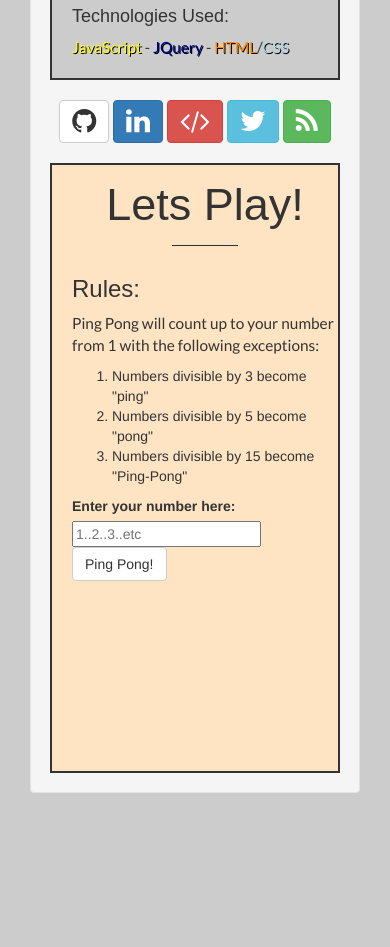
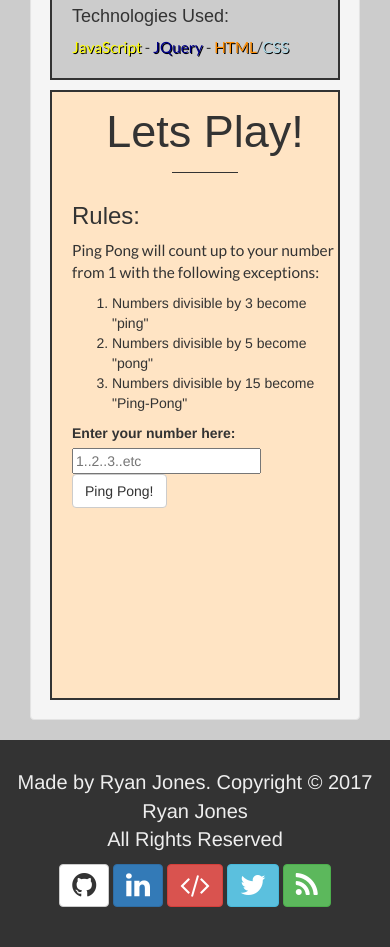
Before and after one commit to Znergy/ping-pong, a plain HTML site: page index.html in a window 390 px wide. Shown: the part 603-1550 px from the top of the page. Before the commit the page ends 1416 px from the top, so only its background shows below. Drawn offline with nearby package versions, Linux system fonts and the light colour scheme; files whose address does not match are found by name; a web font is replaced by a local one.

Commit message:
fix padding issues, make the site fully mobile responsive

```diff
--- a/css/styles.css
+++ b/css/styles.css
@@ -81,10 +81,8 @@ p {
   padding-bottom: 10px;
 }
 
-.social {
-  margin-top: 20px;
-  padding-bottom: 20px;
-  text-align: center;
+.col-md-3 {
+  padding-bottom: 10px;
 }
 
 /* Spans */
@@ -116,7 +114,7 @@ span.light-blue {
   height: auto;
   padding-left: 20px;
   padding-top: 20px;
-  padding-bottom: 140px;
+  padding-bottom: 56px;
   border: 2px solid #333;
 }
 
@@ -134,6 +132,35 @@ span.light-blue {
   margin-top: -5px;
   border-color: #333;
   padding-bottom: 10px;
+}
+
+#populateUL {
+  list-style-type: square;
+}
+
+/**** Footer ****/
+.footer {
+  height: auto;
+  color: #eee;
+  margin-top: 5px;
+  padding-top: 13px;
+  padding-bottom: 10px;
+  text-align: center;
+}
+
+.col-md-6 {
+  padding-bottom: 10px;
+}
+
+footer {
+  font-size: 20px;
+}
+
+.bg-black {
+  width: 100%;
+  padding-top: 10px;
+  padding-bottom: 20px;
+  background-color: #333;
 }
 
 
@@ -163,3 +190,10 @@ span.light-blue {
     padding-bottom: 180px;
   }
 }
+
+@media screen and (max-width: 997px) {
+
+  .btn-group {
+    padding-top: 20px;
+  }
+}
--- a/index.html
+++ b/index.html
@@ -42,24 +42,6 @@
               <h4>Technologies Used:</h4>
               <p><span class="yellow shadow">JavaScript</span> - <span class="dark-blue shadow">JQuery</span> - <span class="orange shadow">HTML</span>/<span class="light-blue shadow">CSS</span></p>
             </div>
-            <div class="social">
-              <!-- Font Awesome Icons for GitHub, etc. -->
-              <a class="btn btn-default" href="https://github.com/Znergy">
-                <i class="fa fa-github fa-2x" aria-hidden="true" title="GitHub"></i>
-              </a>
-              <a class="btn btn-primary" href="https://www.linkedin.com/in/ryan-jones-5996948b">
-                <i class="fa fa-linkedin fa-2x" aria-hidden="true" title="LinkedIn"></i>
-              </a>
-              <a class="btn btn-danger" href="https://www.codecademy.com/znergy">
-                <i class="fa fa-code fa-2x" aria-hidden="true" title="Codecademy"></i>
-              </a>
-              <a class="btn btn-info" href="https://twitter.com/ryanjonesirl">
-                <i class="fa fa-twitter fa-2x" aria-hidden="true" title="Twitter"></i>
-              </a>
-              <a class="btn btn-success" href="http://znergy.net">
-                <i class="fa fa-rss fa-2x" aria-hidden="true" title="Blog"></i>
-              </a>
-            </div>
           </div>
           <div class="col-md-9">
             <div class="side2">
@@ -79,10 +61,43 @@
               </form>
               <ul id="populateUL">
                 <!-- Results will show here using JQuery -->
-
               </ul>
             </div>
           </div>
+        </div>
+      </div>
+      <div class="bg-black">
+        <div class="container">
+          <div class="footer">
+            <div class="row">
+              <div class="col-md-6">
+                <footer>Made by Ryan Jones. Copyright © 2017 Ryan Jones</footer>
+                <footer>All Rights Reserved</footer>
+              </div>
+              <!-- End of Copyright -->
+              <div class="col-md-6">
+                <!-- Font Awesome Icons for GitHub, etc. -->
+                <a class="btn btn-default" href="https://github.com/Znergy">
+                  <i class="fa fa-github fa-2x" aria-hidden="true" title="GitHub"></i>
+                </a>
+                <a class="btn btn-primary" href="https://www.linkedin.com/in/ryan-jones-5996948b">
+                  <i class="fa fa-linkedin fa-2x" aria-hidden="true" title="LinkedIn"></i>
+                </a>
+                <a class="btn btn-danger" href="https://www.codecademy.com/znergy">
+                  <i class="fa fa-code fa-2x" aria-hidden="true" title="Codecademy"></i>
+                </a>
+                <a class="btn btn-info" href="https://twitter.com/ryanjonesirl">
+                  <i class="fa fa-twitter fa-2x" aria-hidden="true" title="Twitter"></i>
+                </a>
+                <a class="btn btn-success" href="http://znergy.net">
+                  <i class="fa fa-rss fa-2x" aria-hidden="true" title="Blog"></i>
+                </a>
+              </div>
+              <!-- End of col-md-4 -->
+            </div>
+            <!-- End of Row -->
+          </div>
+          <!-- End of Footer -->
         </div>
       </div>
     </div>
```
